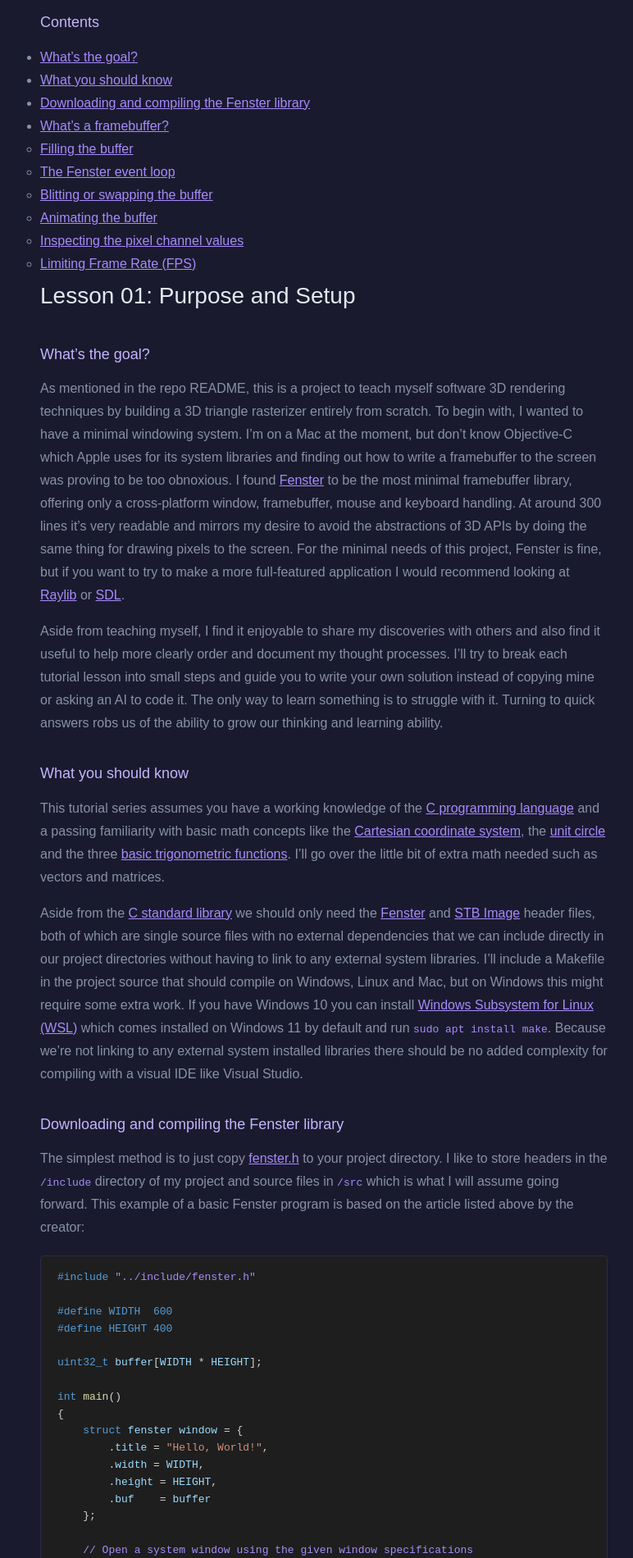
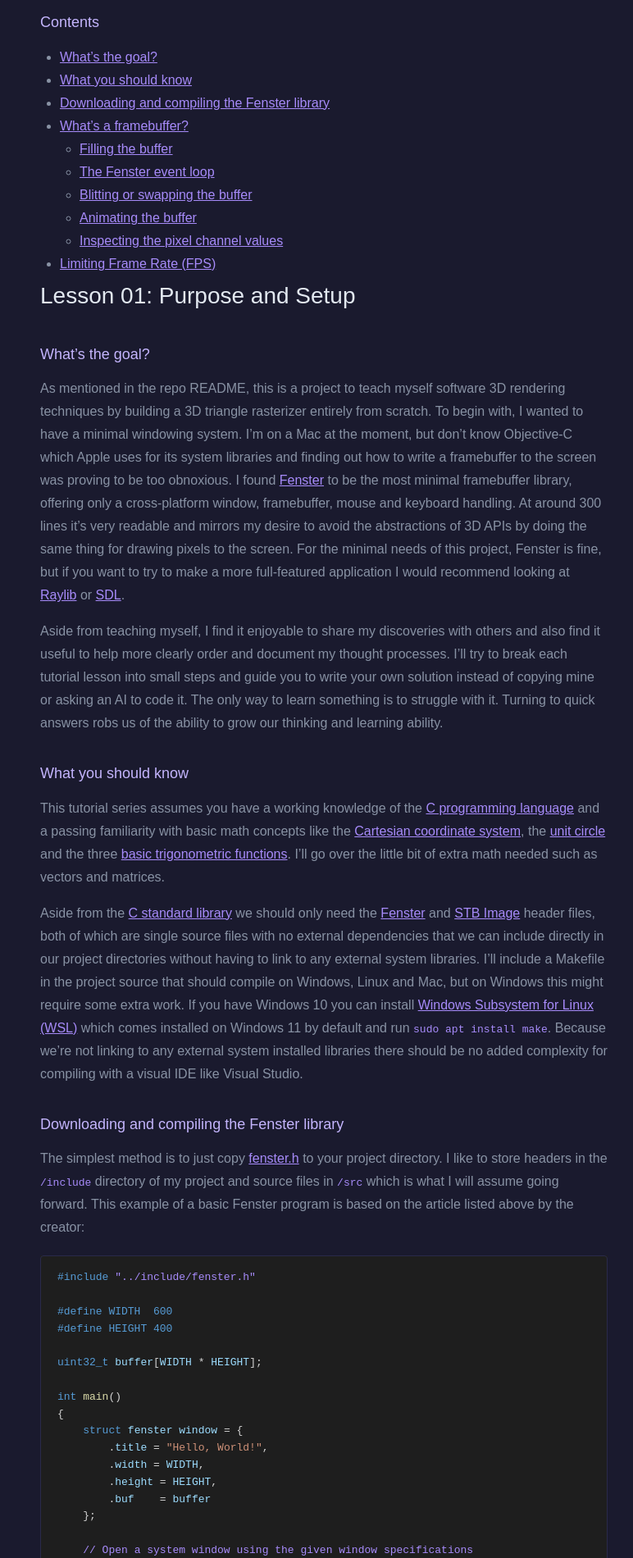
Before and after one commit to TurpeNescire/softrend-3d, a Jekyll site: the page built from docs/lesson_01.md, in a window 1280 px wide. Shown: the part 676-2576 px from the top of the page at 82% size, without its empty margins (245-1017 px from the left). Built offline with Jekyll 4.4.1, drawn with Linux system fonts in a browser that asks for light colours.

Commit message:
css md list indent

````diff
--- a/docs/css/style.css
+++ b/docs/css/style.css
@@ -31,6 +31,16 @@ p { margin: 0 0 1rem; }
 h1 { font-size: 28px; font-weight: 500; margin-bottom: 0.5rem; }
 h2 { font-size: 18px; font-weight: 500; margin: 2rem 0 0.75rem; }
 h3 { font-size: 15px; font-weight: 500; margin: 1.5rem 0 0.5rem; }
+
+main ul {
+  padding-left: 1.5rem;
+  list-style-type: disc;
+}
+
+main ul ul {
+  padding-left: 1.5rem;
+  list-style-type: circle;
+}
 
 nav.lesson-nav {
   display: flex;
--- a/docs/lesson_01.md
+++ b/docs/lesson_01.md
@@ -16,7 +16,7 @@ next_lesson: /lesson_02
   - [Blitting or swapping the buffer](#blitting-or-swapping-the-buffer)
   - [Animating the buffer](#animating-the-buffer)
   - [Inspecting the pixel channel values](#inspecting-the-pixel-channel-values)
-  - [Limiting Frame Rate (FPS)](#limiting-frame-rate-fps)
+- [Limiting Frame Rate (FPS)](#limiting-frame-rate-fps)
 
 # Lesson 01: Purpose and Setup
 
@@ -189,7 +189,7 @@ In the fps print loop that fires every second add:
 
 You could sit and watch the green channel values slowly increase, but it'd be quite a while before you noticed the green tint effecting the blue. You might ask yourself at this point, how can I make this process take even longer?
 
-### Limiting Frame Rate (FPS)
+## Limiting Frame Rate (FPS)
 If we want to limit the frame time to a specific desired value, we can add a few lines of code. We add a few \#defines at the top of the file:
 
 ```c
````
